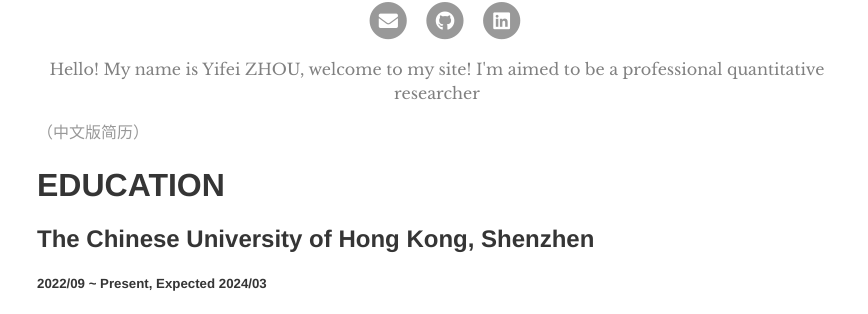
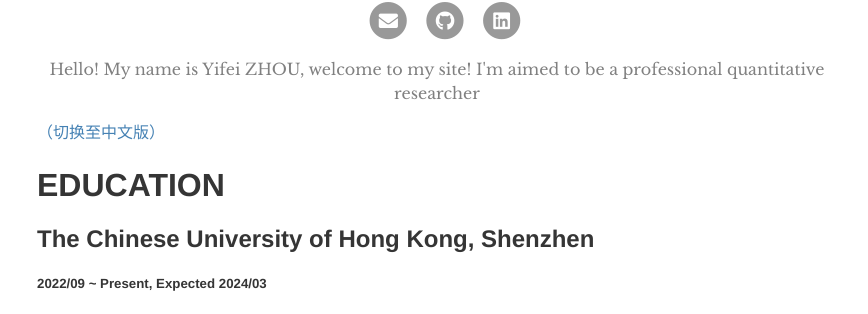
Before and after one commit to FynnZhou/FynnZhou.github.io, a Jekyll site: the page built from index.md, in a window 1280 px wide and 900 px high. Shown: the part 277-591 px from the top of the window, without its empty margins (203-1071 px from the left). Built offline with Jekyll 4.4.1, drawn with Linux system fonts in a browser that asks for light colours.

Commit message:
调整字体颜色

```diff
--- a/index.md
+++ b/index.md
@@ -1,7 +1,7 @@
 ---
 layout: about
 ---
-[（中文版简历）](https://fynnzhou.github.io/MySiteCN/)
+[<font color=SteelBlue face="宋体">（切换至中文版）</font>](https://fynnzhou.github.io/MySiteCN/)
 # EDUCATION
 
 ## The Chinese University of Hong Kong, Shenzhen
```
